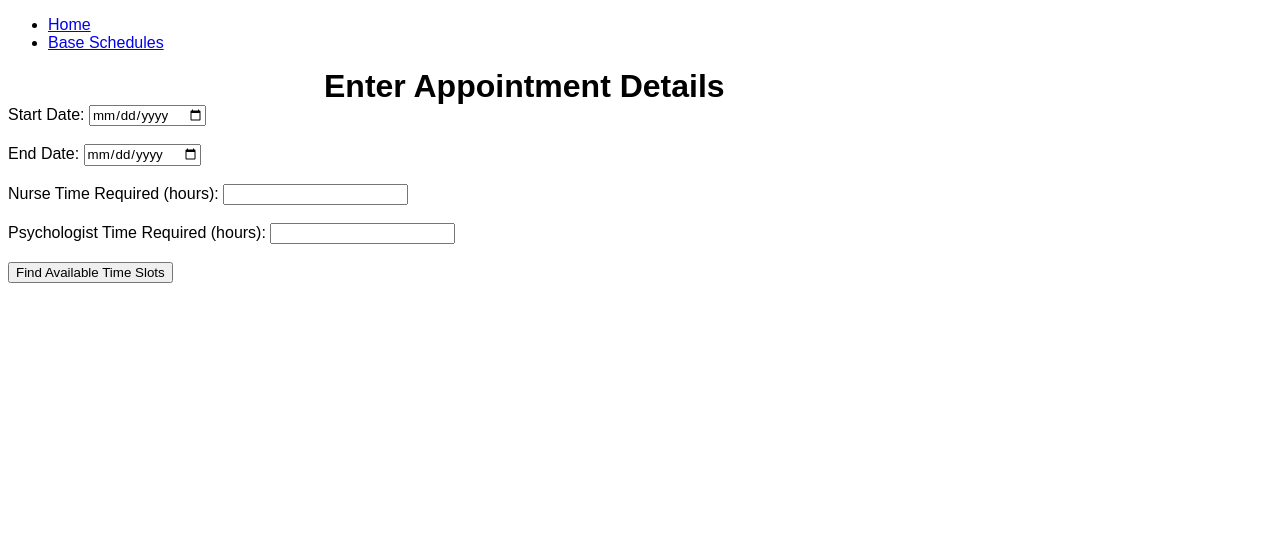
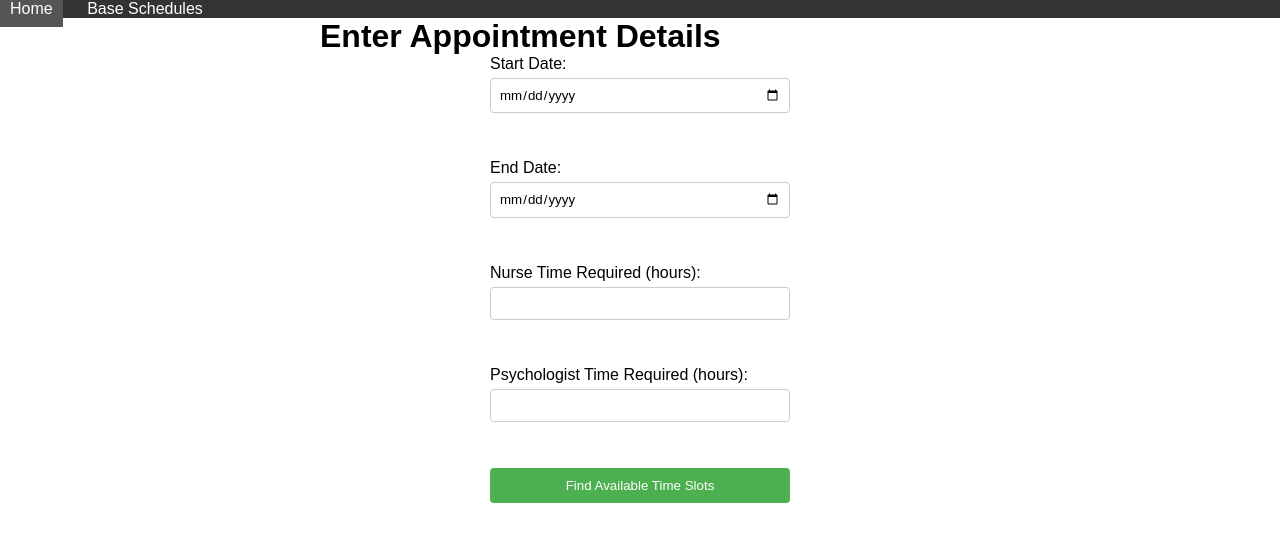
Before and after one commit to serpent909/trialBookingApp, a Node server app: template views/appointmentForm.handlebars in a window 1280 px wide. Shown: the top 542 px of the page. Run offline with Node 20, Linux system fonts and the light colour scheme; the template is opened without the code that fills it, so the values that code supplies are empty; some libraries are stand-ins or nearby versions.

```diff
--- /dev/null
+++ b/public/css/form.css
@@ -0,0 +1,31 @@
+form {
+    display: flex;
+    flex-direction: column;
+    max-width: 300px;
+    margin: 0 auto;
+  }
+
+  label {
+    margin-bottom: 5px;
+  }
+
+  input[type="date"],
+  input[type="number"] {
+    padding: 8px;
+    margin-bottom: 10px;
+    border: 1px solid #ccc;
+    border-radius: 4px;
+  }
+
+  button[type="submit"] {
+    padding: 10px 20px;
+    background-color: #4caf50;
+    color: #fff;
+    border: none;
+    border-radius: 4px;
+    cursor: pointer;
+  }
+
+  button[type="submit"]:hover {
+    background-color: #45a049;
+  }
--- /dev/null
+++ b/public/css/main.css
@@ -0,0 +1,33 @@
+/* CSS styles for main.handlebars */
+
+body{
+    font-family: Arial, sans-serif;
+    margin: 0;
+    padding: 0;
+  }
+
+  nav {
+    background-color: #333;
+    color: #fff;
+  }
+
+  nav ul {
+    list-style-type: none;
+    margin: 0;
+    padding: 0;
+  }
+
+  nav ul li {
+    display: inline-block;
+    margin-right: 10px;
+  }
+
+  nav ul li a {
+    color: #fff;
+    text-decoration: none;
+    padding: 10px;
+  }
+
+  nav ul li a:hover {
+    background-color: #555;
+  }
--- a/public/css/table.css
+++ b/public/css/table.css
@@ -3,7 +3,7 @@
     font-family: Arial, sans-serif;
 }
 
-h1 {
+h1, h2 {
     margin: 0 auto;
     width: 50%;
 
--- a/test.js
+++ b/test.js
@@ -36,4 +36,3 @@ function calculateAvailableBlocks(blockStart, blockEnd, appointmentStart, appoin
   let appointmentEnd = new Date('2023-05-01T10:00:00.000Z');
 
   const availableBlocks = calculateAvailableBlocks(blockStart, blockEnd, appointmentStart, appointmentEnd);
-  console.log(availableBlocks);
--- a/views/layouts/main.handlebars
+++ b/views/layouts/main.handlebars
@@ -5,6 +5,8 @@
     <meta charset="utf-8">
     <title>Example App</title>
     <link rel="stylesheet" href="/css/table.css">
+    <link rel="stylesheet" href="/css/main.css">
+    <link rel="stylesheet" href="/css/form.css">
 </head>
 
 <body>
@@ -18,5 +20,4 @@
     {{{body}}}
 
 </body>
-
 </html>
--- a/views/schedules.handlebars
+++ b/views/schedules.handlebars
@@ -44,6 +44,7 @@
             {{/each}}
         </tbody>
     </table>
+
 </body>
 
 </html>
```
Also changed, not shown: app.js (+91 -6 lines), public/javascript/availableSlotFiltering.js (+19 -18 lines), views/appointmentAvailability.handlebars (+65 -8 lines).
